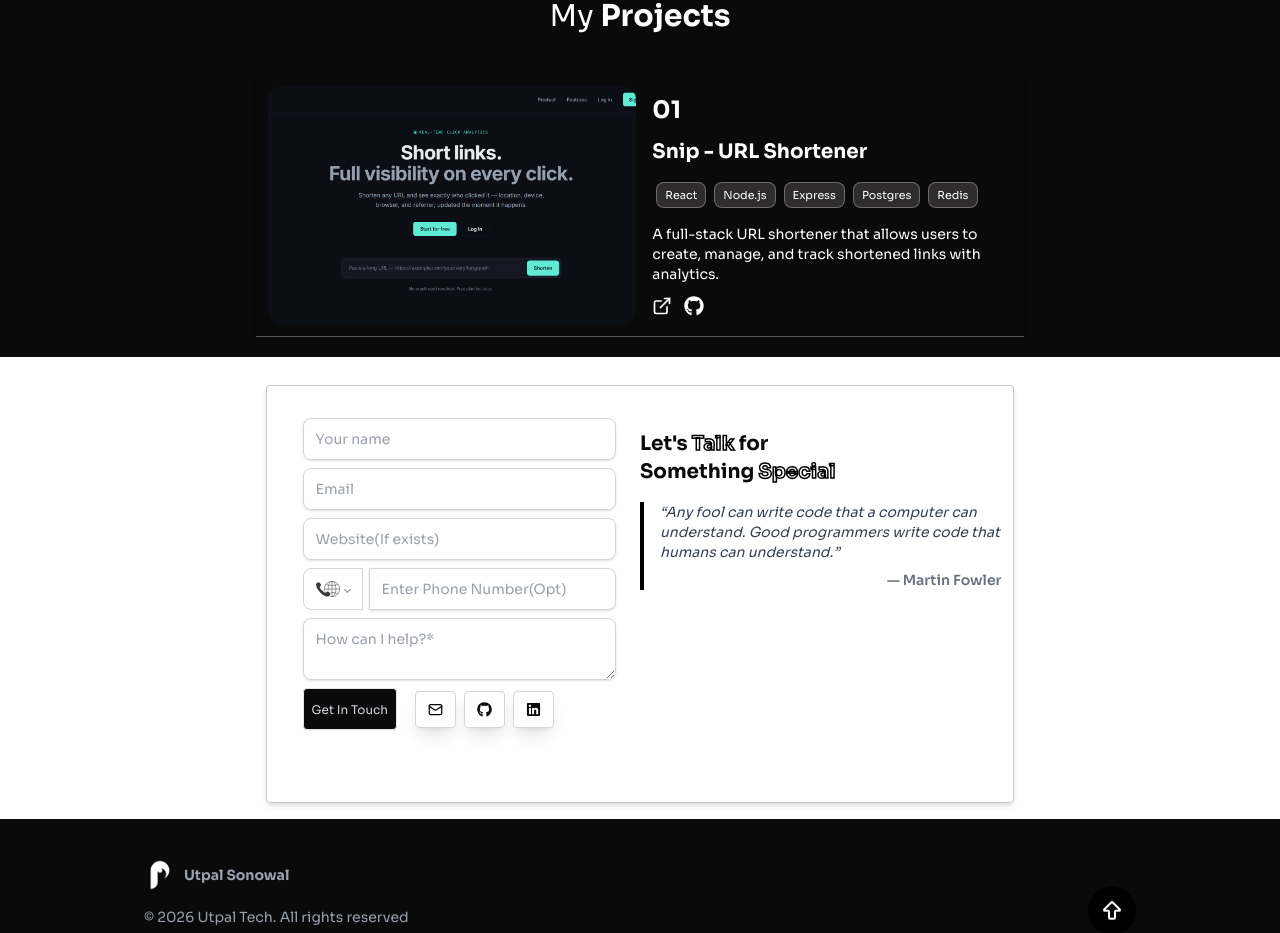
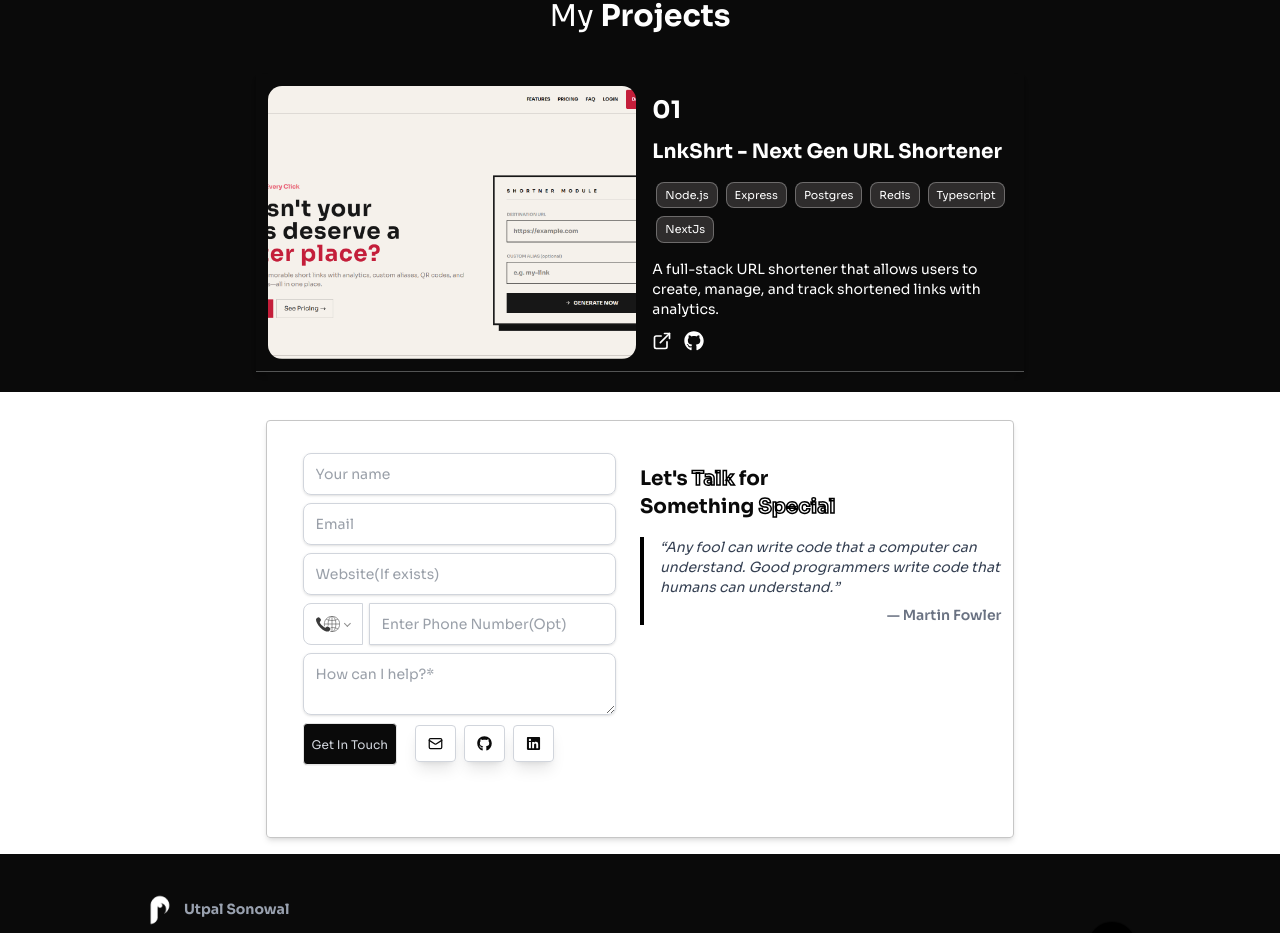
Before and after one commit to Utpalsonowal7/portfolio, a Next.js app: page / in a window 1280 px wide. Shown: the part 2528-3461 px from the top of the page. Built offline with nearby package versions, Linux system fonts and the light colour scheme.

Commit message:
added new resume

```diff
--- a/src/data/projects.ts
+++ b/src/data/projects.ts
@@ -1,12 +1,12 @@
 export const projects = [
      {
-          title: "Snip - URL Shortener",
+          title: "LnkShrt - Next Gen URL Shortener",
           description:
                "A full-stack URL shortener that allows users to create, manage, and track shortened links with analytics.",
           image: "/urlProject.png",
-          live: "https://snip.utpx.in",
+          live: "https://app.utpx.in",
           github: "https://github.com/Utpalsonowal7/link-shortner-backend",
-          technologies: ["React", "Node.js", "Express", "Postgres", "Redis"],
+          technologies: ["Node.js", "Express", "Postgres", "Redis", "Typescript","NextJs"],
      },
 
 ];
```
Also changed, not shown: public/urlProject.png.
